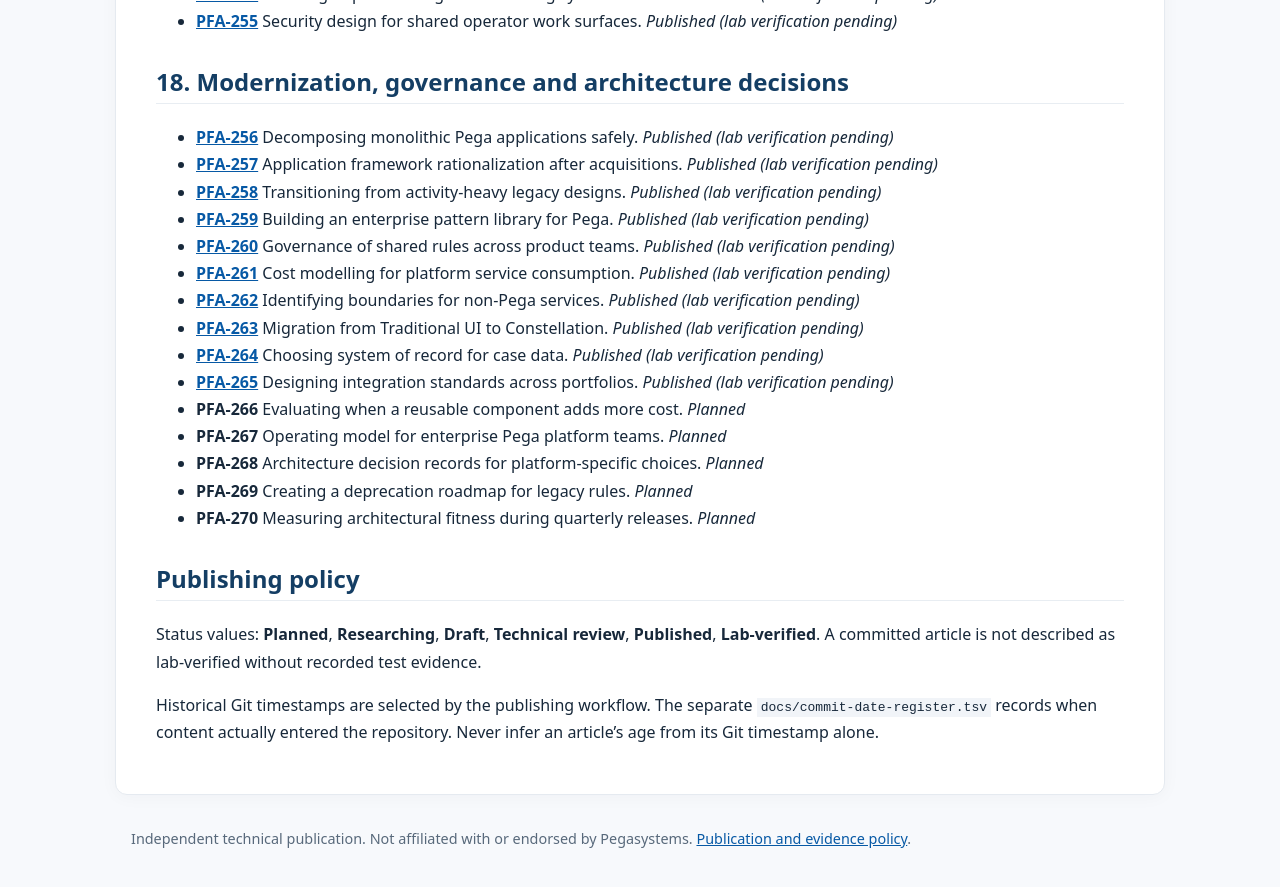
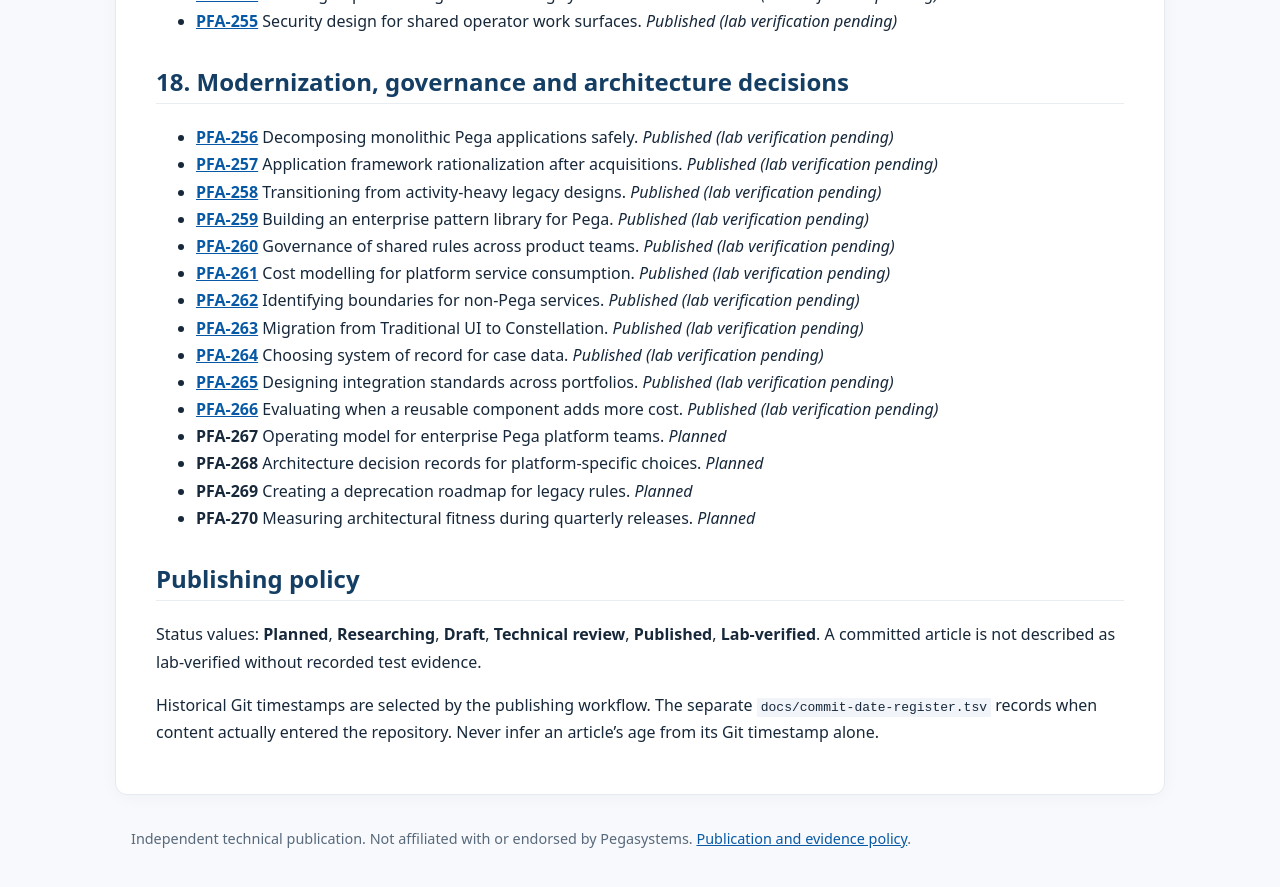
Before and after one commit to chandransandeep/pega-feature-atlas, a Jekyll site: the page built from docs/feature-inventory.md, in a window 1280 px wide and 900 px high, scrolled down 9442 px. Shown: the top 887 px of the window. Built offline with Jekyll 4.4.1, drawn with Linux system fonts in a browser that asks for light colours.

Commit message:
Publish PFA-266: pfa-266-evaluating-when-a-reusable-component-adds-more-cost

```diff
--- a/docs/commit-date-register.tsv
+++ b/docs/commit-date-register.tsv
@@ -265,3 +265,4 @@ docs/articles/access-control/pfa-255-security-design-for-shared-operator-work-su
 docs/articles/workflow-integration/pfa-251-cross-system-work-completion-acknowledgement.md	2024-09-15	2026-10-31T06:09:01+00:00	random_past_date
 docs/articles/data-architecture/pfa-264-choosing-the-system-of-record-for-case-data.md	2021-03-16	2026-10-31T07:05:51+00:00	random_past_date
 docs/articles/integration-architecture/pfa-265-designing-integration-standards-across-portfolios.md	2022-02-08	2026-10-31T07:05:51+00:00	random_past_date
+docs/articles/component-governance/pfa-266-evaluating-when-a-reusable-component-adds-more-cost.md	2019-02-12	2026-10-31T07:05:51+00:00	random_past_date
--- a/docs/feature-inventory.md
+++ b/docs/feature-inventory.md
@@ -384,7 +384,7 @@ This is the editorial plan for Pega Feature Atlas. It is not a list of completed
 - **[PFA-263](articles/modernization/pfa-263-traditional-ui-to-constellation-transition.md)** Migration from Traditional UI to Constellation. _Published (lab verification pending)_
 - **[PFA-264](articles/data-architecture/pfa-264-choosing-the-system-of-record-for-case-data.md)** Choosing system of record for case data. _Published (lab verification pending)_
 - **[PFA-265](articles/integration-architecture/pfa-265-designing-integration-standards-across-portfolios.md)** Designing integration standards across portfolios. _Published (lab verification pending)_
-- **PFA-266** Evaluating when a reusable component adds more cost. _Planned_
+- **[PFA-266](articles/component-governance/pfa-266-evaluating-when-a-reusable-component-adds-more-cost.md)** Evaluating when a reusable component adds more cost. _Published (lab verification pending)_
 - **PFA-267** Operating model for enterprise Pega platform teams. _Planned_
 - **PFA-268** Architecture decision records for platform-specific choices. _Planned_
 - **PFA-269** Creating a deprecation roadmap for legacy rules. _Planned_
```
Also changed, not shown: README.md, docs/articles/component-governance/pfa-266-evaluating-when-a-reusable-component-adds-more-cost.md (renamed from drafts/pfa-266-evaluating-when-a-reusable-component-adds-more-cost.md).
